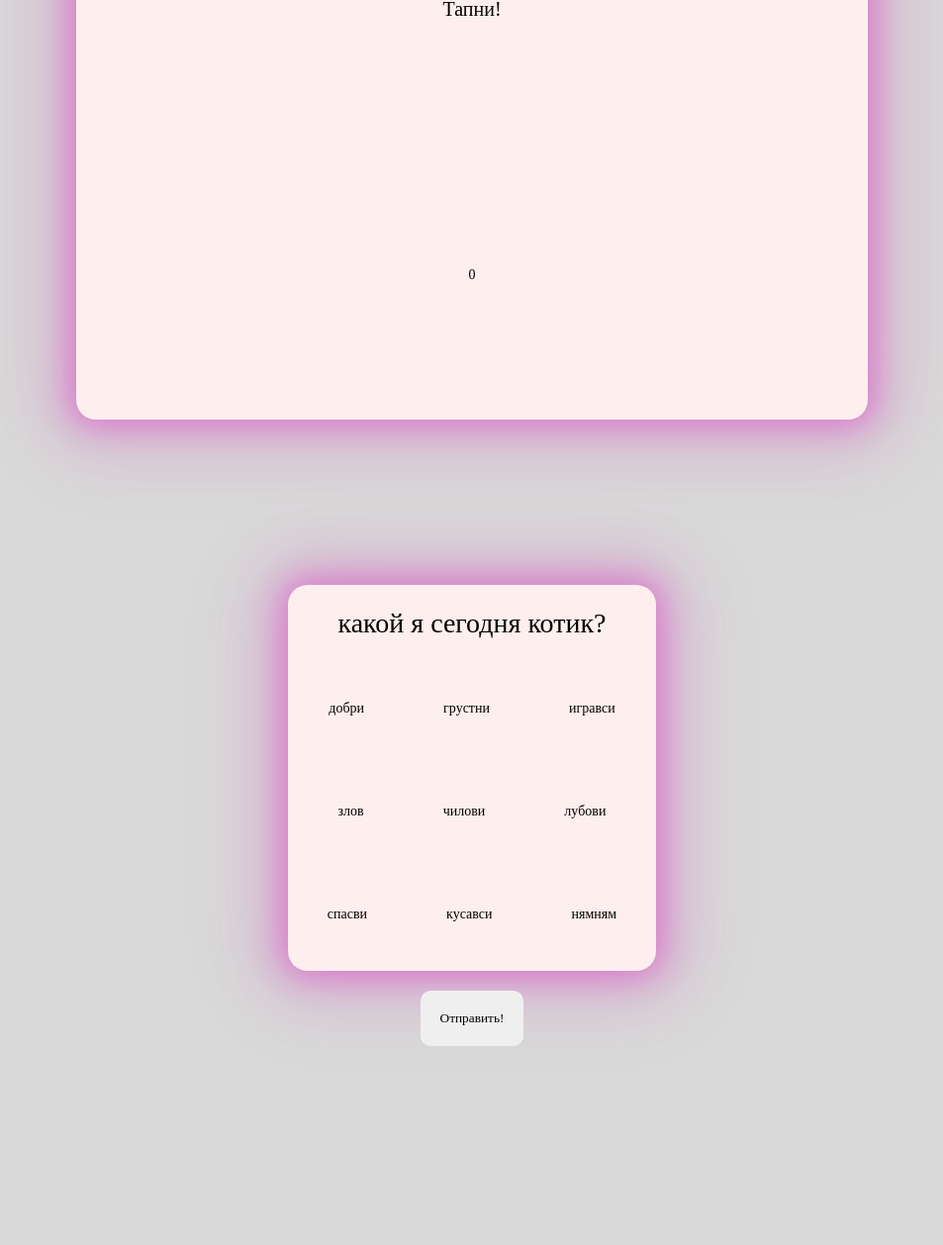
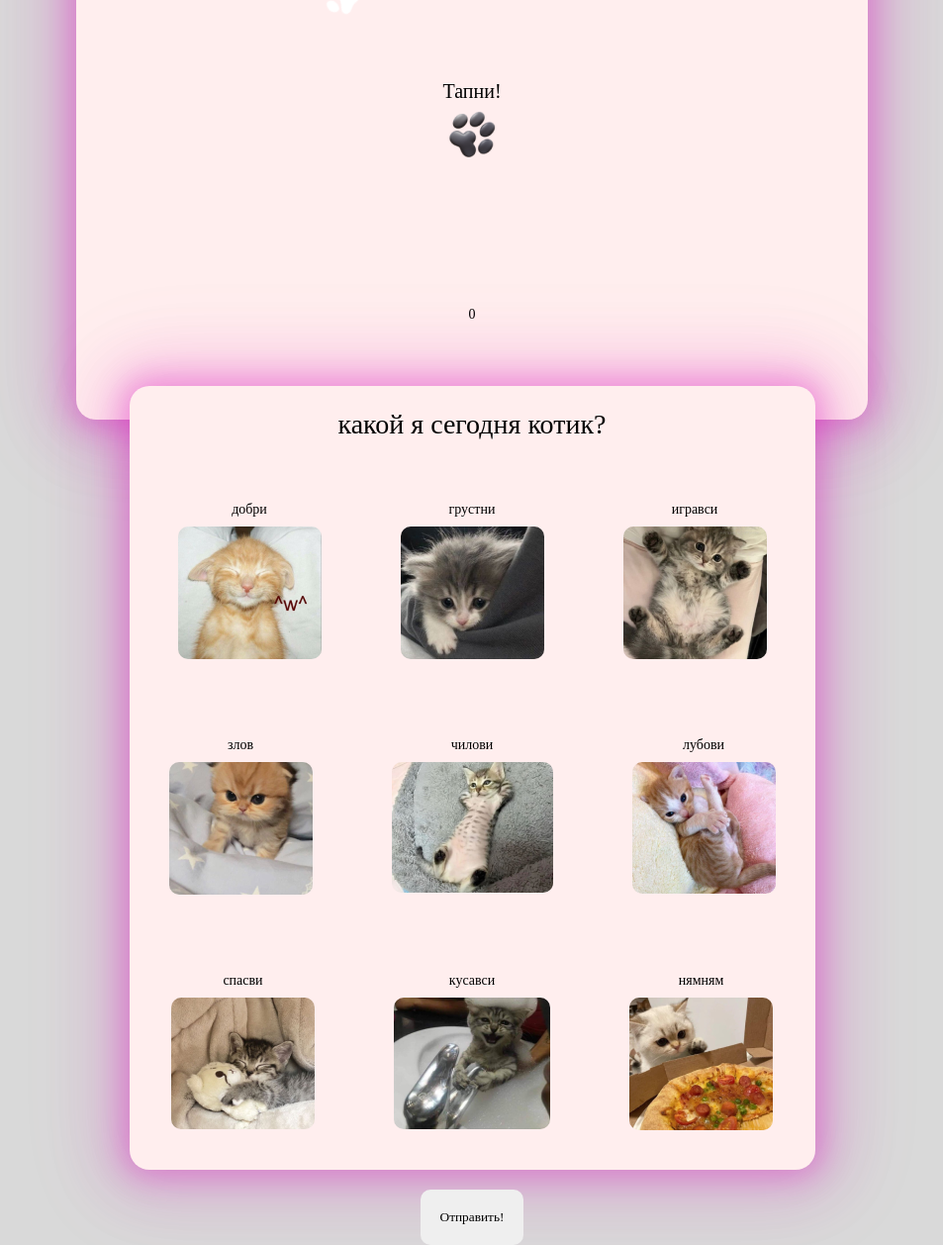
Before and after one commit to andreiKaq/my-website, a plain HTML site: page index.html in a window 1280 px wide. Shown: the part 376-1634 px from the top of the page at 99% size, without its empty margins (163-1116 px from the left). Before the commit the page ends 1600 px from the top, so only its background shows below. Drawn offline with Linux system fonts and the light colour scheme; the site is published under a folder, as on GitHub Pages, so addresses that start at the root find nothing; a web font is replaced by a local one.

Commit message:
fixed images

```diff
--- a/index.html
+++ b/index.html
@@ -16,19 +16,19 @@
     <section class="main">
 
         <div class="main__card">
-            <img src="/images/unsplash_tNXHKTwnmk8.png" alt="">
+            <img src="images/unsplash_tNXHKTwnmk8.png" alt="">
 
             <div class="main__card-deco">
                 <div class="main__card-deco-left">
                     <p>МЯУ</p>
-                    <img src="/images/dec.png" alt="">
+                    <img src="images/dec.png" alt="">
                 </div>
                 <h1>Анкета котенка</h1>
             </div>
 
             <button class="main__card-button">
                 <p>Тапни!</p>
-                <img src="/images/hand.png" alt="">
+                <img src="images/hand.png" alt="">
 
             </button>
             <div class="progress-bar-container">
@@ -47,43 +47,43 @@
                 <div class="first__row">
                     <div class="gallery__row" id="1">
                         <p class="img__names">добри</p>
-                        <img src="/images/cats/image 1.png" alt="">
+                        <img src="images/cats/image 1.png" alt="">
                     </div>
                     <div class="gallery__row" id="2">
                         <p class="img__names">грустни</p>
-                        <img src="/images/cats/image 2.png" alt="">
+                        <img src="images/cats/image 2.png" alt="">
                     </div>
                     <div class="gallery__row" id="3">
                         <p class="img__names">игравси</p>
-                        <img src="/images/cats/image (1).png" alt="">
+                        <img src="images/cats/image (1).png" alt="">
                     </div>
                 </div>
                 <div class="second__row">
                     <div class="gallery__row" id="4">
                         <p class="img__names">злов</p>
-                        <img src="/images/cats/image 7.png" alt="">
+                        <img src="images/cats/image 7.png" alt="">
                     </div>
                     <div class="gallery__row" id="5">
                         <p class="img__names">чилови</p>
-                        <img src="/images/cats/image 4.png" alt="">
+                        <img src="images/cats/image 4.png" alt="">
                     </div>
                     <div class="gallery__row" id="6">
                         <p class="img__names">лубови</p>
-                        <img src="/images/cats/image 5.png" alt="">
+                        <img src="images/cats/image 5.png" alt="">
                     </div>
                 </div>
                 <div class="last__row">
                     <div class="gallery__row" id="7">
                         <p class="img__names">спасви</p>
-                        <img src="/images/cats/image 6.png" alt="">
+                        <img src="images/cats/image 6.png" alt="">
                     </div>
                     <div class="gallery__row" id="8">
                         <p class="img__names">кусавси</p>
-                        <img src="/images/cats/image (2).png" alt="">
+                        <img src="images/cats/image (2).png" alt="">
                     </div>
                     <div class="gallery__row" id="9">
                         <p class="img__names">нямням</p>
-                        <img src="/images/cats/image 3.png" alt="">
+                        <img src="images/cats/image 3.png" alt="">
                     </div>
                 </div>
             </div>
```
